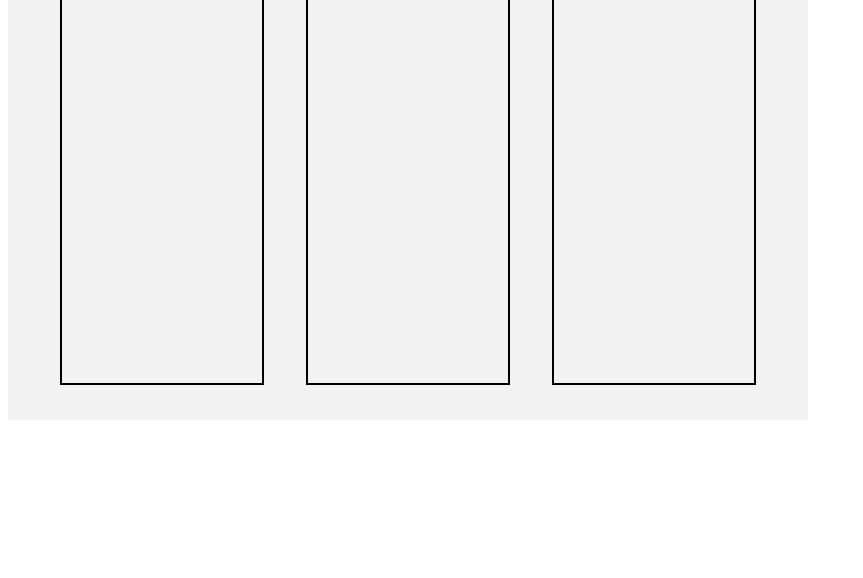
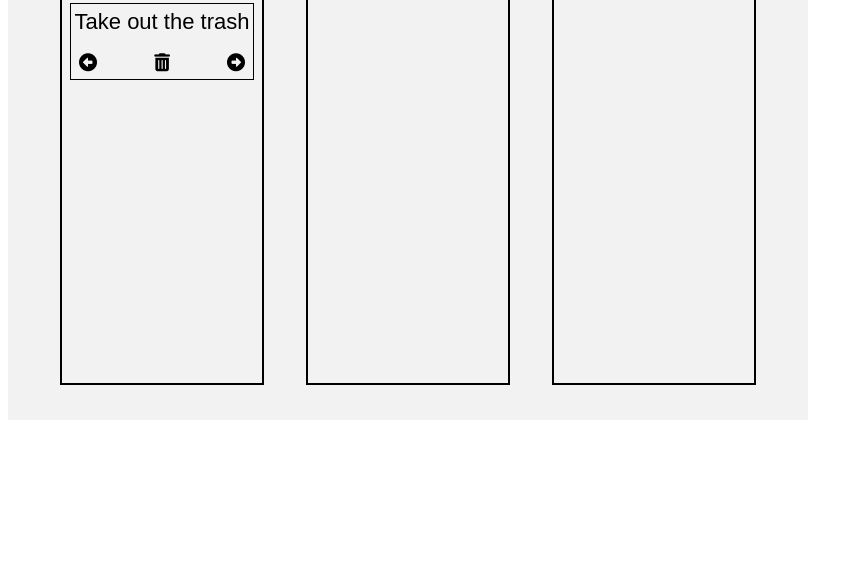
Before and after one commit to nattsnb/ja-to-do-list, a plain HTML site: page index.html in a window 1280 px wide. Shown: the part 222-800 px from the top of the page, without its empty margins (0-863 px from the left). Drawn offline with Linux system fonts and the light colour scheme.

Commit message:
task section: added name and icons, styled the elements

```diff
--- a/index.html
+++ b/index.html
@@ -6,6 +6,7 @@
   <meta name="viewport" content="width=device-width">
   <title>to do list</title>
   <link href="style.css" rel="stylesheet" type="text/css" />
+  <script src="https://kit.fontawesome.com/c1d6f06782.js" crossorigin="anonymous"></script>
 </head>
 
 <body id="general-fonts">
@@ -18,8 +19,14 @@
       </div>
       <div class="column-content">
         <div class="task-wrapper">
-          <div class="task-name"></div>
-          <div class="task-icon-bar"></div>
+          <div class="task-name-box">
+            <div class="task-name">take out the trash</div>
+          </div>
+          <div class="task-icon-bar">
+            <i class="icon fas fa-arrow-alt-circle-left"></i>
+            <i class="icon fas fa-trash-alt"></i>
+            <i class="icon fas fa-arrow-alt-circle-right"></i>
+          </div>
         </div>
       </div>
     </div>
--- a/style.css
+++ b/style.css
@@ -43,3 +43,41 @@
 .column-title:first-letter {
     text-transform: uppercase;
 }
+
+.column-content {
+    display: flex;
+    flex-direction: column;
+    justify-content: flex-start;
+}
+
+.task-wrapper {
+    height: 75px;
+    border: 1px solid;
+    margin: 8px;
+}
+
+.task-name-box {
+    height: 35px;
+    display: flex;
+    flex-direction: column;
+    justify-content: center;
+}
+
+.task-name {
+    font-size: 22px;
+    text-align: center;
+}
+
+.task-name:first-letter {
+    text-transform: uppercase;
+}
+
+.task-icon-bar {
+    display: flex;
+    justify-content: space-between;
+    padding: 15px 8px 0 8px;
+}
+
+.icon {
+    font-size: 18px;
+}
```
